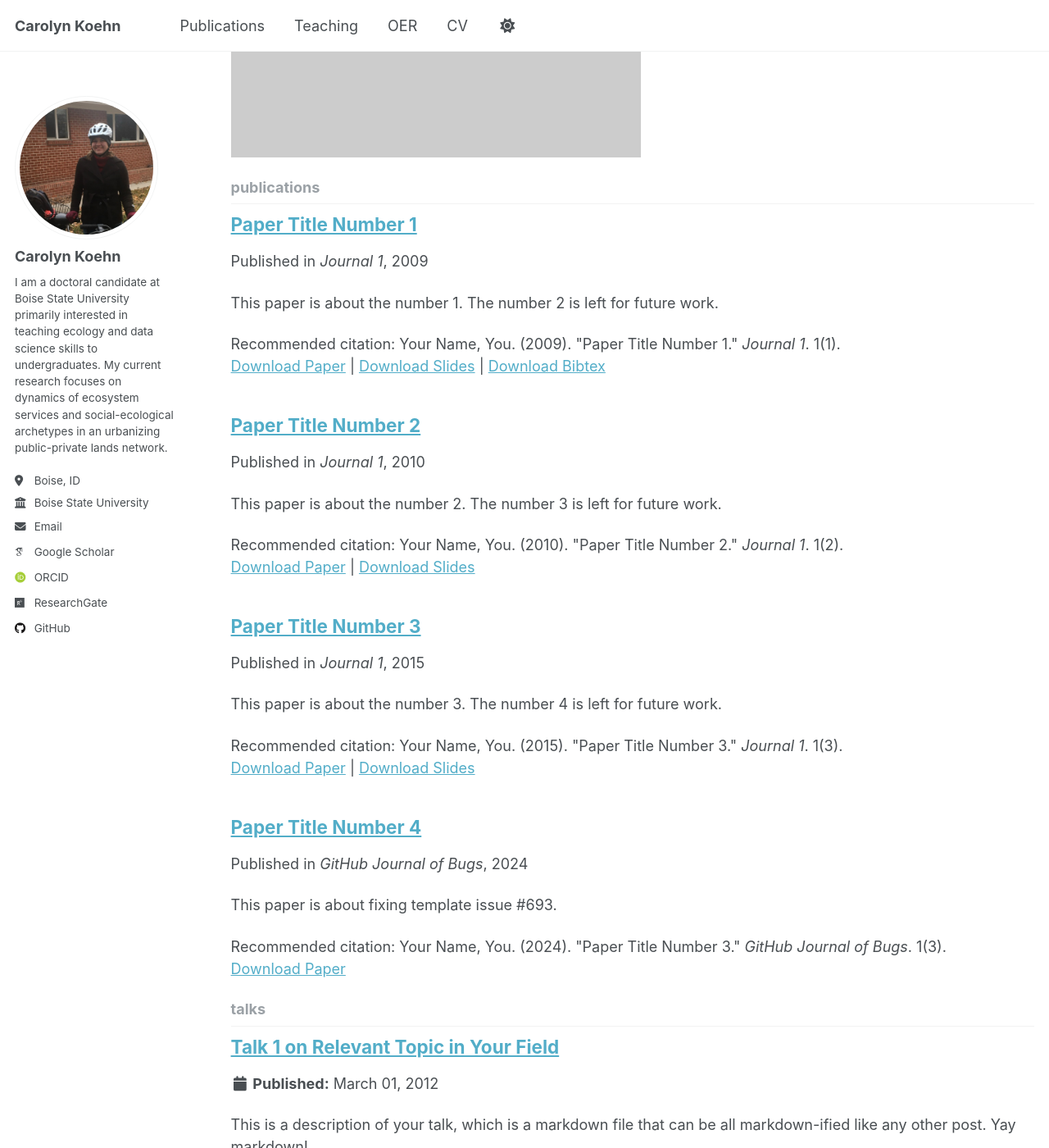
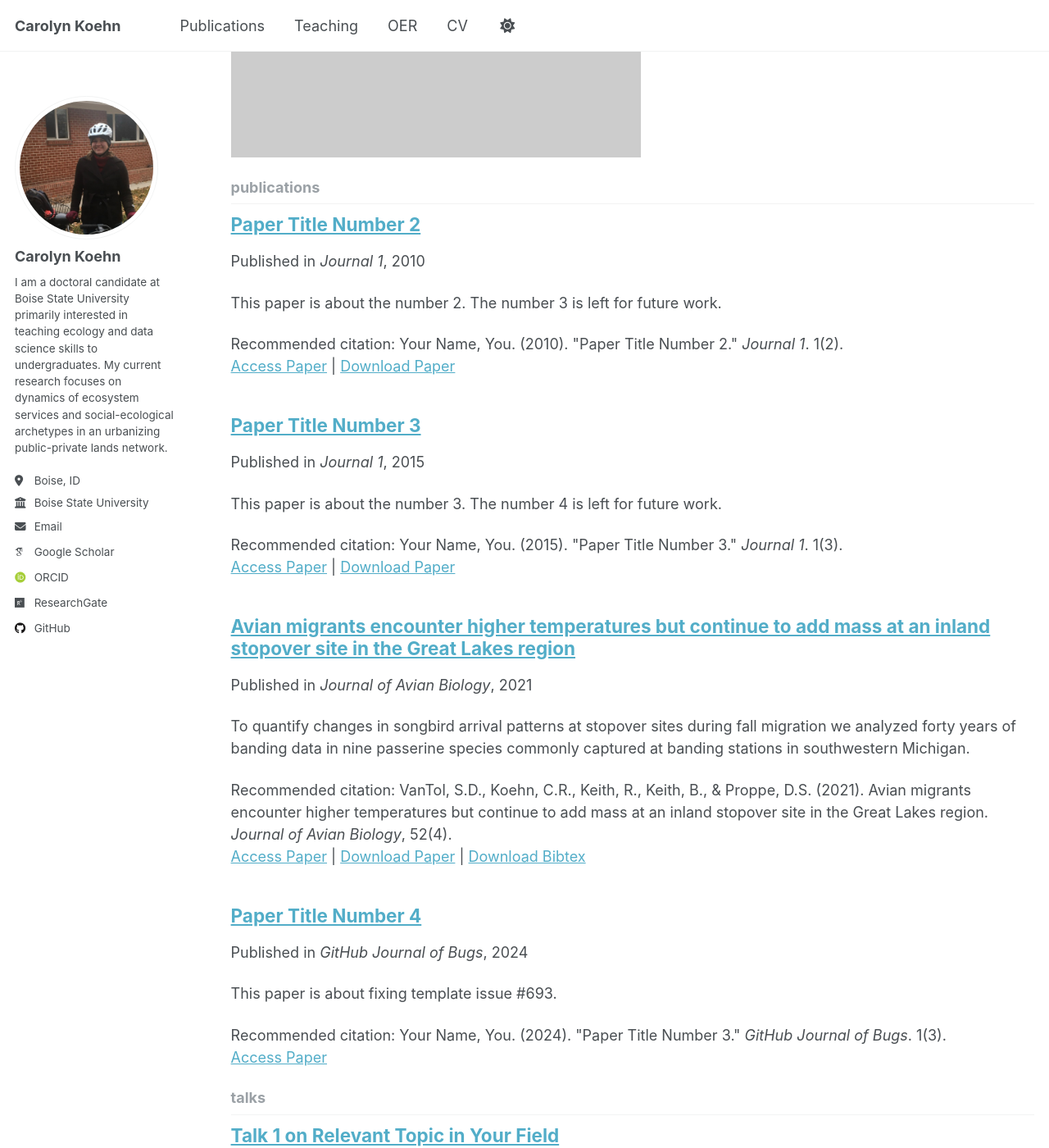
Before and after one commit to CarolynKoehn/CarolynKoehn.github.io, a Jekyll site: the page built from _pages/collection-archive.html, in a window 1280 px wide and 1400 px high, scrolled down 893 px. Shown: the whole window at 82% size. Built offline with Jekyll 4.4.1, drawn with Linux system fonts in a browser that asks for light colours; some web fonts are replaced.

Commit message:
add first paper to publications

```diff
--- a/_includes/archive-single.html
+++ b/_includes/archive-single.html
@@ -53,29 +53,29 @@
     {% endif %}
 
     {% if post.citation and post.paperurl and post.slidesurl and post.bibtexurl %}
-      <p>Recommended citation: {{ post.citation }}<br /><a href="{{ post.paperurl }}">Download Paper</a> | <a href="{{ post.slidesurl }}">Download Slides</a> | <a href="{{ post.bibtexurl }}">Download Bibtex</a></p>
+      <p>Recommended citation: {{ post.citation }}<br /><a href="{{ post.paperurl }}">Access Paper</a> | <a href="{{ post.slidesurl }}">Download Paper</a> | <a href="{{ post.bibtexurl }}">Download Bibtex</a></p>
     {% elsif post.citation and post.paperurl and post.slidesurl %}
-      <p>Recommended citation: {{ post.citation }}<br /><a href="{{ post.paperurl }}">Download Paper</a> | <a href="{{ post.slidesurl }}">Download Slides</a></p>
+      <p>Recommended citation: {{ post.citation }}<br /><a href="{{ post.paperurl }}">Access Paper</a> | <a href="{{ post.slidesurl }}">Download Paper</a></p>
     {% elsif post.citation and post.paperurl and post.bibtexurl %}
-      <p>Recommended citation: {{ post.citation }}<br /><a href="{{ post.paperurl }}">Download Paper</a> | <a href="{{ post.bibtexurl }}">Download Bibtex</a></p>
+      <p>Recommended citation: {{ post.citation }}<br /><a href="{{ post.paperurl }}">Access Paper</a> | <a href="{{ post.bibtexurl }}">Download Bibtex</a></p>
     {% elsif post.citation and post.paperurl %}
-      <p>Recommended citation: {{ post.citation }}<br /><a href="{{ post.paperurl }}">Download Paper</a></p>
+      <p>Recommended citation: {{ post.citation }}<br /><a href="{{ post.paperurl }}">Access Paper</a></p>
     {% elsif post.citation and post.slidesurl and post.bibtexurl %}
-      <p>Recommended citation: {{ post.citation }}<br /><a href="{{ post.slidesurl }}">Download Slides</a> | <a href="{{ post.bibtexurl}}">Download Bibtex</a></p>
+      <p>Recommended citation: {{ post.citation }}<br /><a href="{{ post.slidesurl }}">Download Paper</a> | <a href="{{ post.bibtexurl}}">Download Bibtex</a></p>
     {% elsif post.citation and post.slidesurl %}
-      <p>Recommended citation: {{ post.citation }}<br /><a href="{{ post.slidesurl }}">Download Slides</a></p>
+      <p>Recommended citation: {{ post.citation }}<br /><a href="{{ post.slidesurl }}">Download Paper</a></p>
     {% elsif post.citation and post.bibtexurl %}
       <p>Recommended citation: {{ post.citation }}<br /><a href="{{ post.bibtexurl }}">Download Bibtex</a></p>
     {% elsif post.citation %}
       <p>Recommended citation: {{ post.citation }}</p>
     {% elsif post.paperurl and post.bibtexurl %}
-      <p><a href=" {{ post.paperurl }} ">Download Paper</a> | <a href="{{ post.bibtexurl }}">Download Bibtex</a></p>
+      <p><a href=" {{ post.paperurl }} ">Access Paper</a> | <a href="{{ post.bibtexurl }}">Download Bibtex</a></p>
     {% elsif post.paperurl %}
-      <p><a href=" {{ post.paperurl }} ">Download Paper</a></p>
+      <p><a href=" {{ post.paperurl }} ">Access Paper</a></p>
     {% elsif post.slidesurl and post.bibtexurl %}
-      <p><a href="{{ post.slidesurl }}">Download Slides</a> | <a href="{{ post.bibtexurl }}">Download Bibtex</a></p>
+      <p><a href="{{ post.slidesurl }}">Download Paper</a> | <a href="{{ post.bibtexurl }}">Download Bibtex</a></p>
     {% elsif post.slidesurl %}
-      <p><a href="{{ post.slidesurl }}">Download Slides</a></p>
+      <p><a href="{{ post.slidesurl }}">Download Paper</a></p>
     {% elsif post.bibtexurl %}
       <p><a href="{{ post.bibtexurl }}">Download Bibtex</a></p>
     {% endif %}
--- a/_publications/2009-10-01-paper-title-number-1.md
+++ /dev/null
@@ -1,14 +0,0 @@
----
-title: "Paper Title Number 1"
-collection: publications
-category: manuscripts
-permalink: /publication/2009-10-01-paper-title-number-1
-excerpt: 'This paper is about the number 1. The number 2 is left for future work.'
-date: 2009-10-01
-venue: 'Journal 1'
-slidesurl: 'http://academicpages.github.io/files/slides1.pdf'
-paperurl: 'http://academicpages.github.io/files/paper1.pdf'
-bibtexurl: 'http://academicpages.github.io/files/bibtex1.bib'
-citation: 'Your Name, You. (2009). &quot;Paper Title Number 1.&quot; <i>Journal 1</i>. 1(1).'
----
-The contents above will be part of a list of publications, if the user clicks the link for the publication than the contents of section will be rendered as a full page, allowing you to provide more information about the paper for the reader. When publications are displayed as a single page, the contents of the above "citation" field will automatically be included below this section in a smaller font.
--- /dev/null
+++ b/_publications/2021-avian-migrants.md
@@ -0,0 +1,34 @@
+---
+title: "Avian migrants encounter higher temperatures but continue to add mass at an inland stopover site in the Great Lakes region"
+collection: publications
+category: manuscripts
+permalink: /publication/2021-avian-migrants
+excerpt: 'To quantify changes in songbird arrival patterns at stopover sites during fall migration we analyzed forty years of banding data in nine passerine species commonly captured at banding stations in southwestern Michigan.'
+date: 2021-01-26
+venue: 'Journal of Avian Biology'
+paperurl: 'https://doi.org/10.1111/jav.02626'
+slidesurl: 'https://carolynkoehn.github.io/files/2021-avian-migrants.pdf'
+bibtexurl: 'https://carolynkoehn.github.io/files/2021-avian-migrants.bib'
+citation: 'VanTol, S.D., Koehn, C.R., Keith, R., Keith, B., & Proppe, D.S. (2021). Avian migrants encounter higher temperatures but continue to add mass at an inland stopover site in the Great Lakes region. <i>Journal of Avian Biology</i>, 52(4).'
+---
+
+**Abstract**
+
+As the climate changes, mismatches in phenology between predator and prey species
+may become more common. For example, many songbirds rely on short peaks in
+insect and fruit production at stopover sites during migration. Previous research indicates that migratory songbirds are able to modify their departure and arrival dates to
+some extent despite their reliance on more stable cues such as photoperiod and more
+stable endogenous factors. However, insect and plant phenology may shift more rapidly with changing climate, reducing foraging opportunities along migratory routes.
+To quantify changes in songbird arrival patterns at stopover sites during fall migration
+we analyzed forty years of banding data in nine passerine species commonly captured
+at banding stations in southwestern Michigan. Weather data revealed that the region
+has warmed by nearly 2°C over this timeframe. For each species, we assessed annual
+trends in arrival date and temperature at arrival. To determine whether arrival trends
+impacted stopover site function we also quantified trends in site use and morning mass
+gain. Arrival dates advanced significantly in three species, and were delayed significantly in three other species. However, air temperature at arrival increased significantly
+over time for all nine study species. Over the same time period, site use and the pattern
+of morning mass gain remained stable or increased for all species. Despite the changing
+climate and the resulting increase in temperature at arrival for migrants, our data indi-
+cate that these stopover locations continue to function as a refueling sites. Nonetheless,
+we must be wary of thresholds and ecological mismatches that may occur if warming
+trends continue.
--- /dev/null
+++ b/files/2021-avian-migrants.bib
@@ -0,0 +1,10 @@
+@article{VanTol2021avian,
+    title={Avian migrants encounter higher temperatures but continue to add mass at an inland stopover site in the Great Lakes region},
+    author={VanTol, Schuyler D and Koehn, Carolyn R and Keith, Rich and Keith, Brenda and Proppe, Darren S},
+    journal={Journal of Avian Biology},
+    volume={52},
+    number={4},
+    pages={e02626},
+    year={2021},
+    doi={10.1111/jav.02626}
+}
```
Also changed, not shown: _data/navigation.yml (+4 -4 lines), files/bibtex1.bib (deleted, +0 -10 lines), 2 other files.
